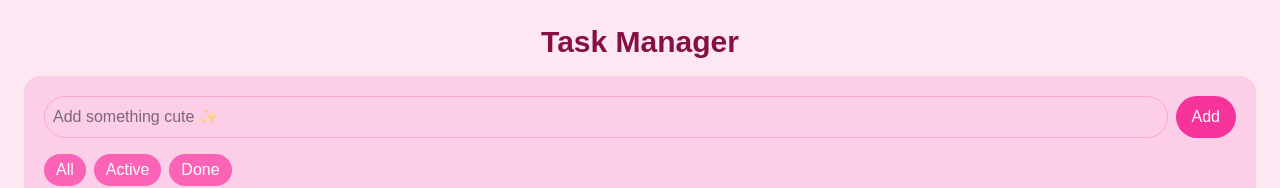
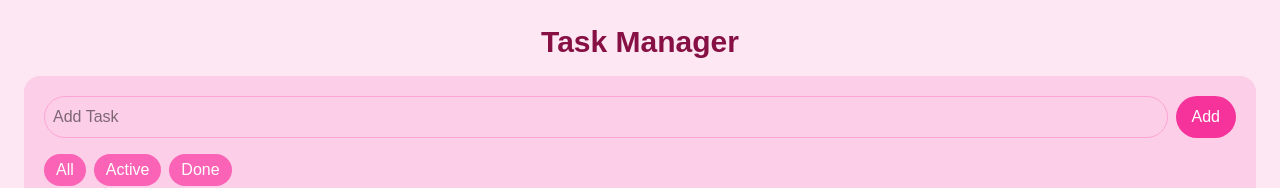
Before and after one commit to ashleywharwood/task-manager, a Next.js app: page / in a window 1280 px wide. Shown: the top 188 px of the page. Built offline with nearby package versions, Linux system fonts and the light colour scheme.

Commit message:
updated read me

```diff
--- a/components/AddTaskForm.js
+++ b/components/AddTaskForm.js
@@ -1,28 +1,44 @@
 'use client';
+
+// Import useState hook to manage input state
 import { useState } from 'react';
 
 export default function AddTaskForm({ onAdd }) {
 
+  // State to store the current value of the input field
   const [title, setTitle] = useState("");
 
+  // Handles form submission when user adds a task
   function handleSubmit(e) {
-    e.preventDefault();
+    e.preventDefault(); // Prevents page refresh
+
+    // Prevent adding empty or whitespace-only tasks
     if (!title.trim()) return;
+
+    // Calls parent function to add the task
     onAdd(title);
+
+    // Clears input field after adding task
     setTitle("");
   }
 
   return (
+    // Form container for adding new tasks
     <form onSubmit={handleSubmit} className="flex gap-2">
+
+      {/* Input field for entering a new task */}
       <input
         className="flex-1 p-2 rounded-full text-black border border-pink-300"
         value={title}
-        onChange={(e) => setTitle(e.target.value)}
-        placeholder="Add something cute ✨"
+        onChange={(e) => setTitle(e.target.value)} // Updates state as user types
+        placeholder="Add Task"
       />
+
+      {/* Button to submit the form and add the task */}
       <button className="bg-pink-500 text-white px-4 rounded-full">
         Add
       </button>
+
     </form>
   );
 }
--- a/components/TaskList.js
+++ b/components/TaskList.js
@@ -1,12 +1,12 @@
+// Displays a list of tasks by rendering a TaskCard for each one
 import TaskCard from "./TaskCard";
 
-// COMPONENT: TaskList
 export default function TaskList({ tasks, onToggle, onDelete }) {
   return (
     <div className="space-y-2">
       {tasks.map(task => (
         <TaskCard
-          key={task.id}
+          key={task.id} // Required for list rendering
           {...task}
           onToggle={onToggle}
           onDelete={onDelete}
```
Also changed, not shown: 1 other file (tests, documents, lock files or other folders).
